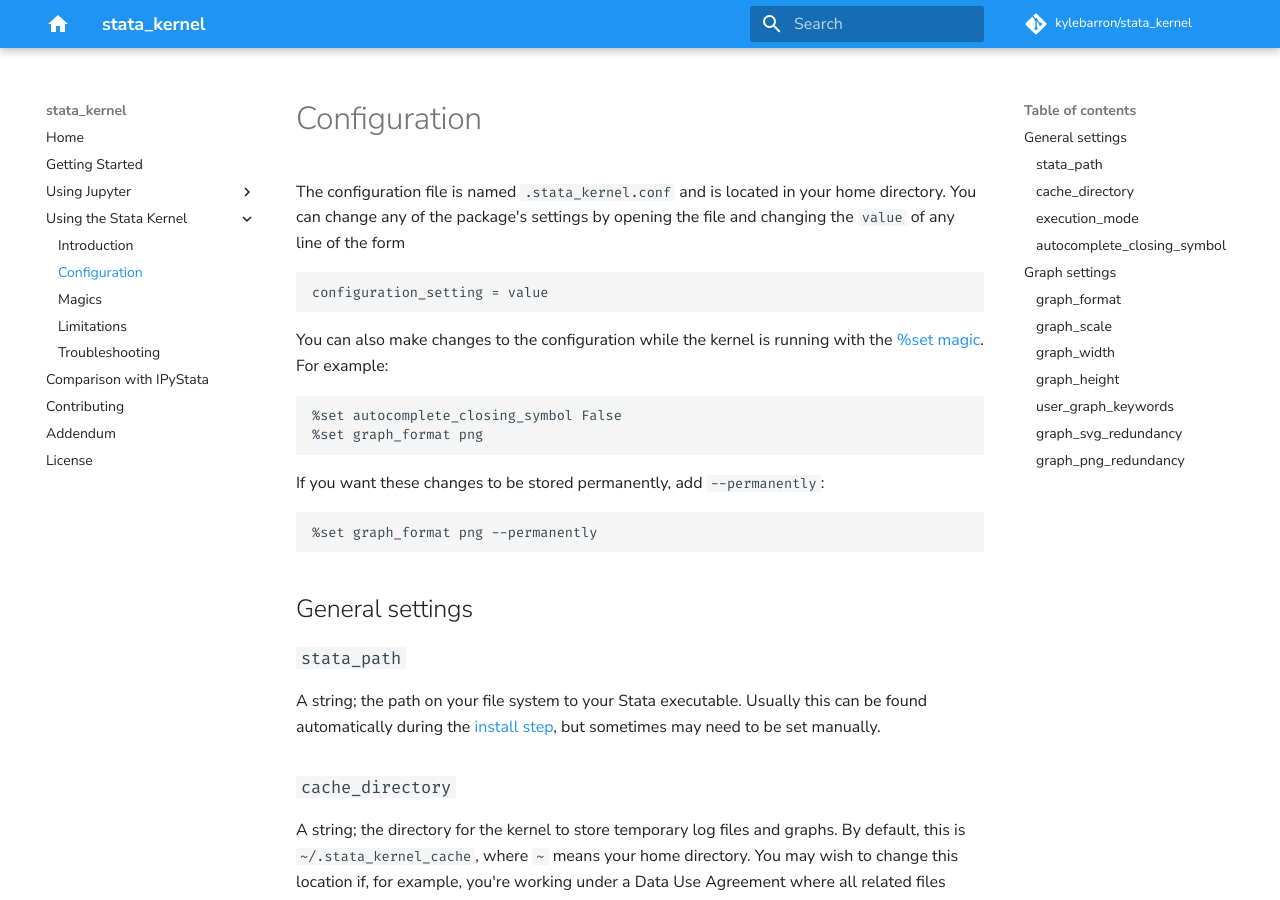
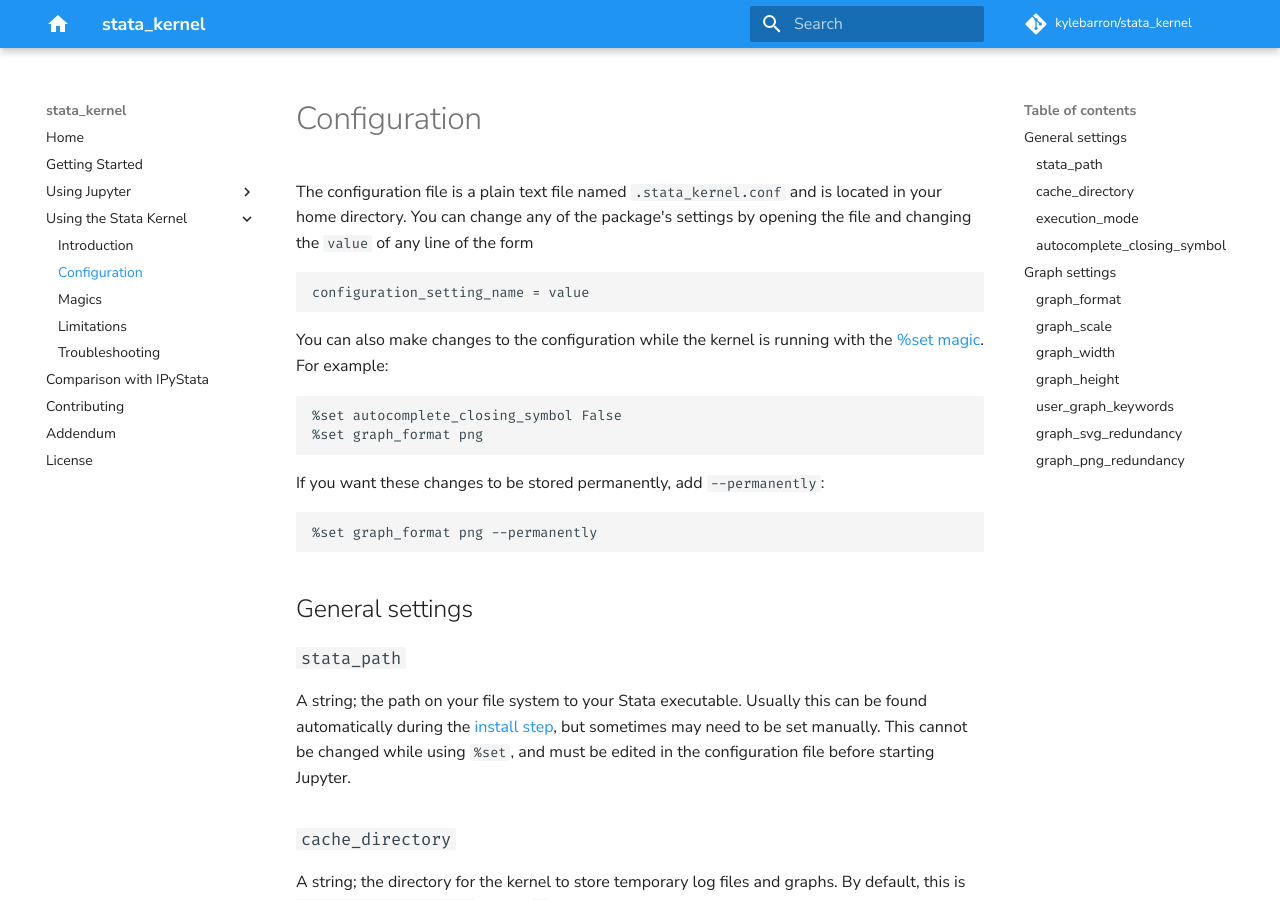
Before and after one commit to kylebarron/stata_kernel, an MkDocs documentation site: the page built from docs/src/using_stata_kernel/configuration.md, in a window 1280 px wide and 900 px high. Built offline with MkDocs 1.6.1 and Material for MkDocs 9.7.7, drawn with Linux system fonts in a browser that asks for light colours; comment, search, counter and statistics services are not loaded.

Commit message:
Small edits to config docs

````diff
--- a/docs/src/using_stata_kernel/configuration.md
+++ b/docs/src/using_stata_kernel/configuration.md
@@ -1,11 +1,11 @@
 # Configuration
 
-The configuration file is named `.stata_kernel.conf` and is located in your home
-directory. You can change any of the package's settings by opening the file and
-changing the `value` of any line of the form
+The configuration file is a plain text file named `.stata_kernel.conf` and is
+located in your home directory. You can change any of the package's settings by
+opening the file and changing the `value` of any line of the form
 
 ```
-configuration_setting = value
+configuration_setting_name = value
 ```
 
 You can also make changes to the configuration while the kernel is running with the [%set magic](magics.md#set). For example:
@@ -25,7 +25,7 @@
 
 ### `stata_path`
 
-A string; the path on your file system to your Stata executable. Usually this can be found automatically during the [install step](../getting_started.md#package-install), but sometimes may need to be set manually.
+A string; the path on your file system to your Stata executable. Usually this can be found automatically during the [install step](../getting_started.md#package-install), but sometimes may need to be set manually. This cannot be changed while using `%set`, and must be edited in the configuration file before starting Jupyter.
 
 ### `cache_directory`
 
````
